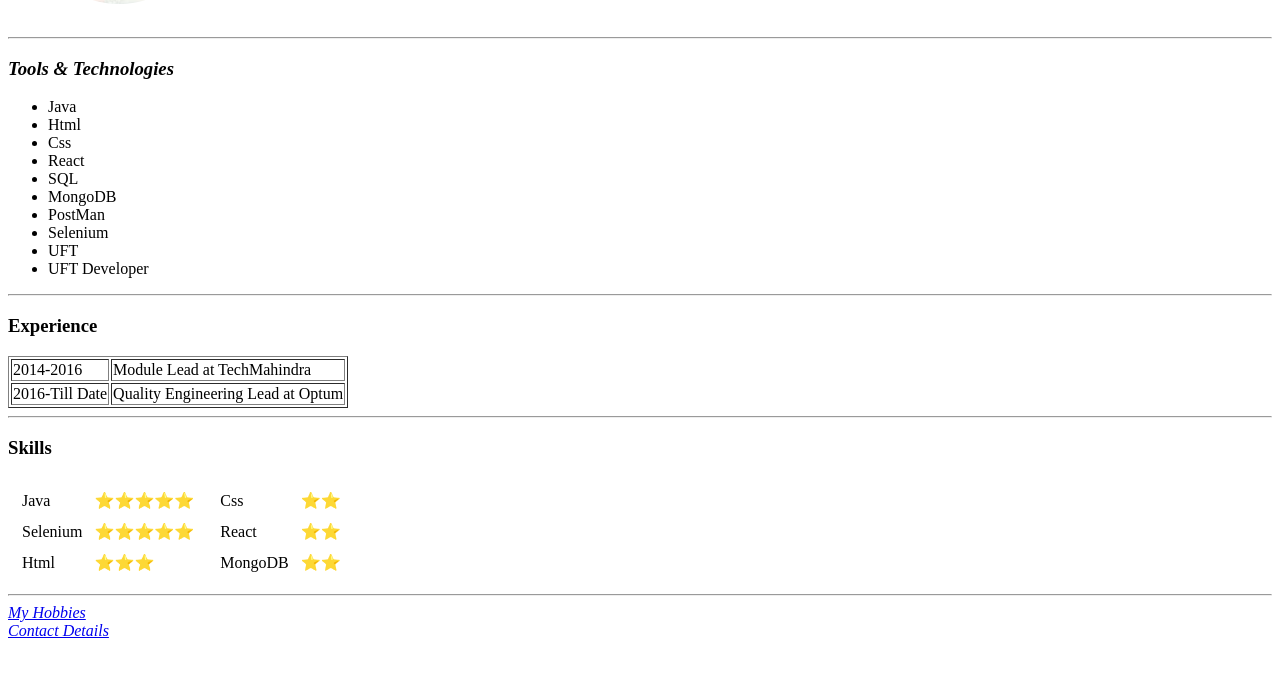
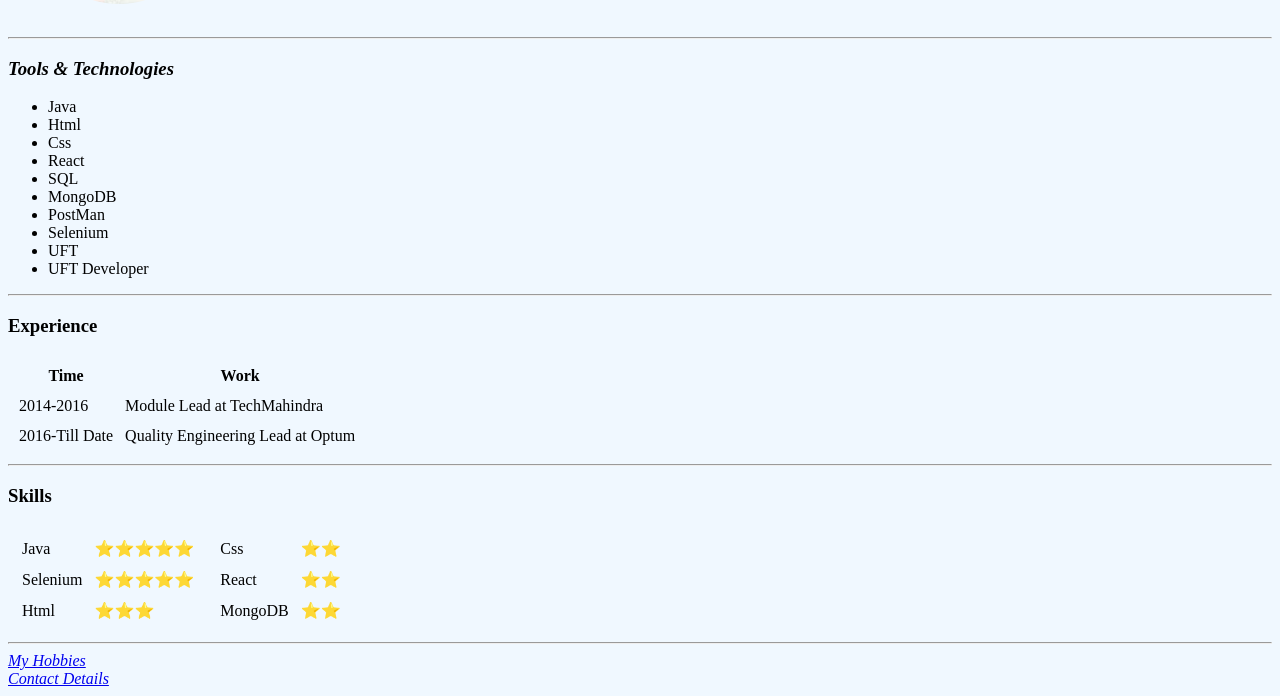
Before and after one commit to subhan17/cv, a plain HTML site: page index.html in a window 1280 px wide. Shown: the part 205-901 px from the top of the page. Before the commit the page ends 853 px from the top, so only its background shows below. Drawn offline with Linux system fonts and the light colour scheme.

Commit message:
experience table changes chk in

```diff
--- a/index.html
+++ b/index.html
@@ -6,7 +6,7 @@
   <title>&#128519 This is Subhan's personal site</title>
 </head>
 
-<body>
+<body style = background-color:aliceblue;>
   <table cellspacing=20>
     <tr>
       <td><img src="Images/circleimage.png" alt="Mohd Subhan Profile"></td>
@@ -34,7 +34,14 @@
   </ul>
 <hr>
   <h3>Experience</h3>
-  <table border='1'>
+  <table cellspacing=10>
+    <thead>
+      <tr>
+        <th>Time</th>
+        <th>Work</th>
+      </tr>
+    </thead>
+
     <tr>
       <td>2014-2016</td>
       <td>Module Lead at TechMahindra</td>
```
